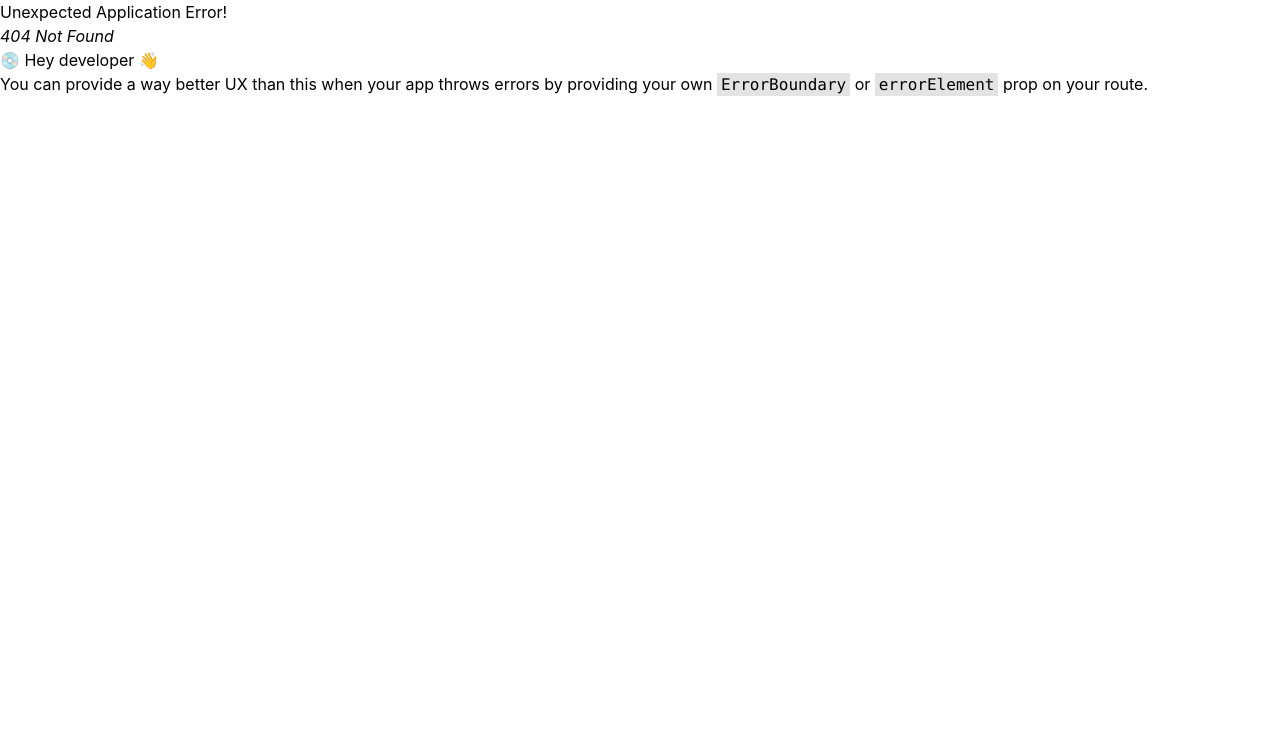
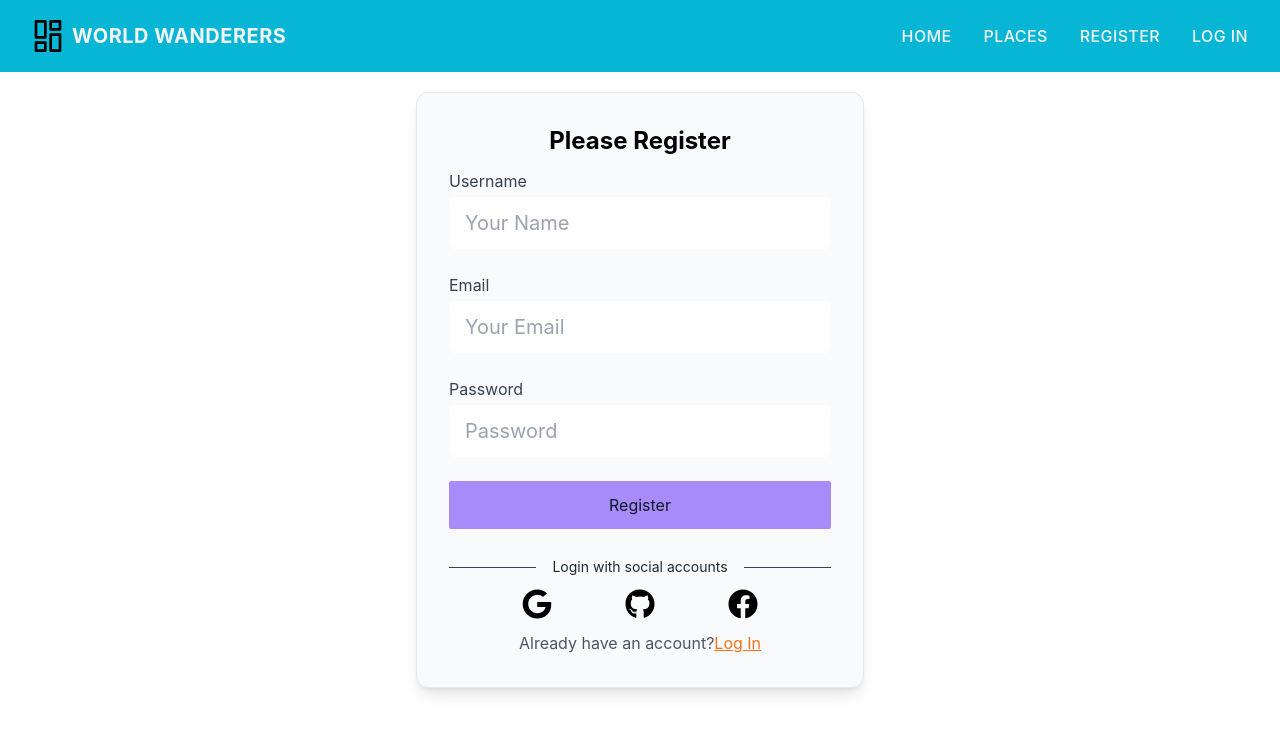
Before and after one commit to ThisIsKhalid/world-wanderers-client, a React (Create React App) app: page /register in a window 1280 px wide. Before the commit this address had no page. Shown: the top 734 px of the page. Built offline with nearby package versions, Linux system fonts and the light colour scheme.

Commit message:
added authinticaation

```diff
--- a/package.json
+++ b/package.json
@@ -6,8 +6,11 @@
     "@testing-library/jest-dom": "^5.16.5",
     "@testing-library/react": "^13.4.0",
     "@testing-library/user-event": "^13.5.0",
+    "firebase": "^9.12.1",
     "react": "^18.2.0",
+    "react-date-picker": "^9.0.0",
     "react-dom": "^18.2.0",
+    "react-hot-toast": "^2.4.0",
     "react-icons": "^4.6.0",
     "react-router-dom": "^6.4.2",
     "react-scripts": "5.0.1",
--- a/src/App.js
+++ b/src/App.js
@@ -1,10 +1,12 @@
 import { RouterProvider } from "react-router-dom";
 import { router } from "./routes/Routes";
+import { Toaster } from "react-hot-toast";
 
 function App() {
   return (
     <div>
       <RouterProvider router={router}></RouterProvider>
+      <Toaster />
     </div>
   );
 }
--- /dev/null
+++ b/src/context/AuthProvider.js
@@ -0,0 +1,35 @@
+import React, { createContext, useState } from 'react';
+import {
+  getAuth,
+  createUserWithEmailAndPassword,
+  signInWithEmailAndPassword,
+} from "firebase/auth";
+import app from '../firebase/firebase.config';
+
+export const AuthContext = createContext();
+
+const auth = getAuth(app);
+
+
+const AuthProvider = ({children}) => {
+
+    const [user, setUser] = useState(null);
+
+    const createUser = (email, password) => {
+        return createUserWithEmailAndPassword(auth, email, password);
+    };
+
+    const login = (email, password) => {
+        return signInWithEmailAndPassword(auth, email, password);
+    }
+
+    const authInfo = { user, createUser, login };
+
+    return (
+        <AuthContext.Provider value={authInfo}>
+            {children}
+        </AuthContext.Provider>
+    );
+};
+
+export default AuthProvider;
--- /dev/null
+++ b/src/firebase/firebase.config.js
@@ -0,0 +1,20 @@
+// Import the functions you need from the SDKs you need
+import { initializeApp } from "firebase/app";
+// TODO: Add SDKs for Firebase products that you want to use
+// https://firebase.google.com/docs/web/setup#available-libraries
+
+// Your web app's Firebase configuration
+const firebaseConfig = {
+  apiKey: "AIzaSyDWk8nAbvThDb_qsZHpXacaxuuR2HpV8oo",
+  authDomain: "world-wanderers-90f37.firebaseapp.com",
+  projectId: "world-wanderers-90f37",
+  storageBucket: "world-wanderers-90f37.appspot.com",
+  messagingSenderId: "875389322898",
+  appId: "1:875389322898:web:ad7dc182c92d194aac484b",
+};
+
+// Initialize Firebase
+const app = initializeApp(firebaseConfig);
+
+
+export default app;
--- a/src/index.js
+++ b/src/index.js
@@ -1,13 +1,16 @@
-import React from 'react';
-import ReactDOM from 'react-dom/client';
-import './index.css';
-import App from './App';
-import reportWebVitals from './reportWebVitals';
+import React from "react";
+import ReactDOM from "react-dom/client";
+import App from "./App";
+import AuthProvider from "./context/AuthProvider";
+import "./index.css";
+import reportWebVitals from "./reportWebVitals";
 
-const root = ReactDOM.createRoot(document.getElementById('root'));
+const root = ReactDOM.createRoot(document.getElementById("root"));
 root.render(
   <React.StrictMode>
-    <App />
+    <AuthProvider>
+      <App />
+    </AuthProvider>
   </React.StrictMode>
 );
 
--- a/src/pages/Header.js
+++ b/src/pages/Header.js
@@ -1,16 +1,20 @@
-import React, { useState } from 'react';
+import React, { useContext, useState } from 'react';
 import { Link } from 'react-router-dom';
+import { AuthContext } from '../context/AuthProvider';
 
 const Header = () => {
     const [isMenuOpen, setIsMenuOpen] = useState(false);
+
+    const {user} = useContext(AuthContext);
+
     return (
       <div className="bg-cyan-500">
         <div className="px-4 py-5 mx-auto sm:max-w-xl md:max-w-full lg:max-w-screen-xl md:px-24 lg:px-8">
           <div className="relative flex items-center justify-between">
             <Link
               to="/"
-              aria-label="Company"
-              title="Company"
+              aria-label="World Wanderers"
+              title="World Wanderers"
               className="inline-flex items-center"
             >
               <svg
@@ -29,9 +33,13 @@
                 <rect x="14" y="11" width="7" height="12" />
               </svg>
               <span className="ml-2 text-xl font-bold tracking-wide text-gray-100 uppercase">
-                Company
+                World Wanderers
               </span>
             </Link>
+            {/* user name, user photo */}
+            <div>
+              <h1>{user?.displayName}</h1>
+            </div>
             <ul className="items-center hidden space-x-8 lg:flex">
               <li>
                 <Link
@@ -55,32 +63,22 @@
               </li>
               <li>
                 <Link
-                  to="/"
+                  to="/register"
                   aria-label="Product pricing"
                   title="Product pricing"
                   className="font-medium tracking-wide text-gray-100 transition-colors duration-200 hover:text-orange-400"
                 >
-                  Pricing
+                  REGISTER
                 </Link>
               </li>
               <li>
                 <Link
-                  to="/"
+                  to="/login"
                   aria-label="About us"
                   title="About us"
                   className="font-medium tracking-wide text-gray-100 transition-colors duration-200 hover:text-orange-400"
                 >
-                  About us
-                </Link>
-              </li>
-              <li>
-                <Link
-                  to="/"
-                  className="inline-flex items-center justify-center h-12 px-6 font-medium tracking-wide text-white transition duration-200 rounded shadow-md bg-deep-purple-accent-400 hover:bg-deep-purple-accent-700 focus:shadow-outline focus:outline-none"
-                  aria-label="Sign up"
-                  title="Sign up"
-                >
-                  Sign up
+                  LOG IN
                 </Link>
               </li>
             </ul>
@@ -113,8 +111,8 @@
                       <div>
                         <Link
                           to="/"
-                          aria-label="Company"
-                          title="Company"
+                          aria-label="World Wanderers"
+                          title="World Wanderers"
                           className="inline-flex items-center"
                         >
                           <svg
@@ -133,7 +131,7 @@
                             <rect x="14" y="11" width="7" height="12" />
                           </svg>
                           <span className="ml-2 text-xl font-bold tracking-wide text-gray-800 uppercase">
-                            Company
+                            World Wanderers
                           </span>
                         </Link>
                       </div>
@@ -177,32 +175,22 @@
                         </li>
                         <li>
                           <Link
-                            to="/"
+                            to="/register"
                             aria-label="Product pricing"
                             title="Product pricing"
                             className="font-medium tracking-wide text-gray-700 transition-colors duration-200 hover:text-purple-400"
                           >
-                            Pricing
+                            REGISTER
                           </Link>
                         </li>
                         <li>
                           <Link
-                            to="/"
+                            to="/login"
                             aria-label="About us"
                             title="About us"
                             className="font-medium tracking-wide text-gray-700 transition-colors duration-200 hover:text-purple-400"
                           >
-                            About us
-                          </Link>
-                        </li>
-                        <li>
-                          <Link
-                            to="/"
-                            className="inline-flex items-center justify-center w-full h-12 px-6 font-medium tracking-wide text-white transition duration-200 rounded shadow-md bg-deep-purple-accent-400 hover:bg-deep-purple-accent-700 focus:shadow-outline focus:outline-none"
-                            aria-label="Sign up"
-                            title="Sign up"
-                          >
-                            Sign up
+                            LOG IN
                           </Link>
                         </li>
                       </ul>
--- /dev/null
+++ b/src/pages/Login/Login.js
@@ -0,0 +1,97 @@
+import React, { useContext } from "react";
+import toast from "react-hot-toast";
+import { FaFacebook, FaGithub, FaGoogle } from "react-icons/fa";
+import { Link } from "react-router-dom";
+import { AuthContext } from "../../context/AuthProvider";
+
+const Login = () => {
+  const { login } = useContext(AuthContext);
+
+  const handleSubmit = (event) => {
+    event.preventDefault();
+
+    const form = event.target;
+    const email = form.email.value;
+    const password = form.password.value;
+
+    login(email, password)
+      .then((res) => {
+        toast.success("Successfully Login!");
+        form.reset();
+      })
+      .catch((error) => {
+        console.error(error);
+      });
+
+    // console.log(name, email, password);
+  };
+  return (
+    <div className="w-full max-w-md p-8 space-y-3 rounded-xl bg-gray-50 shadow-lg mt-5 border border-gray-200 mx-auto">
+      <h1 className="text-2xl font-bold text-center">Login</h1>
+      <form
+        onSubmit={handleSubmit}
+        className="space-y-6 ng-untouched ng-pristine ng-valid"
+      >
+        <div className="space-y-1">
+          <label htmlFor="email" className="block text-gray-700">
+            Email
+          </label>
+          <input
+            required
+            type="email"
+            name="email"
+            id="email"
+            placeholder="Your Email"
+            className="w-full px-4 py-3 rounded-md text-gray-800 text-xl "
+          />
+        </div>
+        <div className="space-y-1">
+          <label htmlFor="password" className="block text-gray-700">
+            Password
+          </label>
+          <input
+            required
+            type="password"
+            name="password"
+            id="password"
+            placeholder="Your Password"
+            className="w-full px-4 py-3 rounded-md text-gray-800 text-xl"
+          />
+          <div className="flex justify-end text-xs text-gray-800">
+            <a rel="noopener noreferrer" href="/">
+              Forgot Password?
+            </a>
+          </div>
+        </div>
+        <button className="block w-full p-3 text-center rounded-sm text-gray-900 bg-violet-400 hover:bg-violet-600">
+          Log in
+        </button>
+      </form>
+      <div className="flex items-center pt-4 space-x-1">
+        <div className="flex-1 h-px sm:w-16 bg-gray-700"></div>
+        <p className="px-3 text-sm text-gray-800">Login with social accounts</p>
+        <div className="flex-1 h-px sm:w-16 bg-gray-700"></div>
+      </div>
+      <div className="flex flex-row justify-evenly">
+        <button className="text-3xl">
+          <FaGoogle></FaGoogle>
+        </button>
+        <button className="text-3xl">
+          <FaGithub></FaGithub>
+        </button>
+        <button className="text-3xl">
+          <FaFacebook></FaFacebook>
+        </button>
+      </div>
+
+      <p className="text-center sm:px-6 text-gray-600">
+        Don't have an account?
+        <Link to="/register" className="underline text-orange-500">
+          Register
+        </Link>
+      </p>
+    </div>
+  );
+};
+
+export default Login;
--- /dev/null
+++ b/src/pages/Login/Register.js
@@ -0,0 +1,110 @@
+import React, { useContext } from "react";
+import { FaFacebook, FaGithub, FaGoogle } from "react-icons/fa";
+import { Link } from "react-router-dom";
+import { AuthContext } from "../../context/AuthProvider";
+import toast from "react-hot-toast";
+
+const Register = () => {
+
+
+    const {createUser} = useContext(AuthContext);
+
+
+  const handleSubmit = (event) => {
+    event.preventDefault();
+
+    const form = event.target;
+    const name = form.name.value;
+    const email = form.email.value;
+    const password = form.password.value;
+
+    createUser(email, password)
+    .then(res => {
+        console.log(res.user);
+        toast.success("Registered Successfully!");
+        form.reset();
+    })
+    .catch(error => {
+        console.error(error);
+    })
+
+    // console.log(name, email, password);
+  };
+
+  return (
+    <div className="w-full max-w-md p-8 space-y-3 rounded-xl bg-gray-50 shadow-lg mt-5 border border-gray-200 mx-auto">
+      <h1 className="text-2xl font-bold text-center">Please Register</h1>
+      <form
+        onSubmit={handleSubmit}
+        className="space-y-6 ng-untouched ng-pristine ng-valid"
+      >
+        <div className="space-y-1">
+          <label htmlFor="username" className="block text-gray-700">
+            Username
+          </label>
+          <input
+            type="text"
+            name="name"
+            id="username"
+            placeholder="Your Name"
+            className="w-full px-4 py-3 rounded-md text-gray-800 text-xl "
+          />
+        </div>
+        <div className="space-y-1">
+          <label htmlFor="email" className="block text-gray-700">
+            Email
+          </label>
+          <input
+            required
+            type="email"
+            name="email"
+            id="email"
+            placeholder="Your Email"
+            className="w-full px-4 py-3 rounded-md text-gray-800 text-xl "
+          />
+        </div>
+        <div className="space-y-1">
+          <label htmlFor="password" className="block text-gray-700">
+            Password
+          </label>
+          <input
+            required
+            type="password"
+            name="password"
+            id="password"
+            placeholder="Password"
+            className="w-full px-4 py-3 rounded-md text-gray-800 text-xl"
+          />
+        </div>
+        <button className="block w-full p-3 text-center rounded-sm text-gray-900 bg-violet-400 hover:bg-violet-600">
+          Register
+        </button>
+      </form>
+      <div className="flex items-center pt-4 space-x-1">
+        <div className="flex-1 h-px sm:w-16 bg-gray-700"></div>
+        <p className="px-3 text-sm text-gray-800">Login with social accounts</p>
+        <div className="flex-1 h-px sm:w-16 bg-gray-700"></div>
+      </div>
+      <div className="flex flex-row justify-evenly">
+        <button className="text-3xl">
+          <FaGoogle></FaGoogle>
+        </button>
+        <button className="text-3xl">
+          <FaGithub></FaGithub>
+        </button>
+        <button className="text-3xl">
+          <FaFacebook></FaFacebook>
+        </button>
+      </div>
+
+      <p className="text-center sm:px-6 text-gray-600">
+        Already have an account?
+        <Link to="/login" className="underline text-orange-500">
+          Log In
+        </Link>
+      </p>
+    </div>
+  );
+};
+
+export default Register;
```
Also changed, not shown: src/pages/PlaceBooking/BookingForm.js (+13 -3 lines), src/routes/Routes.js (+10 -0 lines), 1 other file (tests, documents, lock files or other folders).
